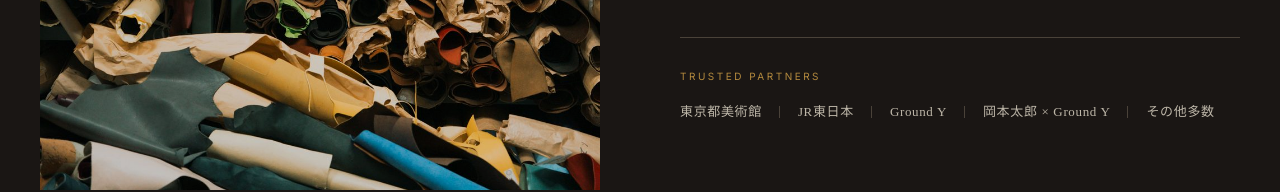
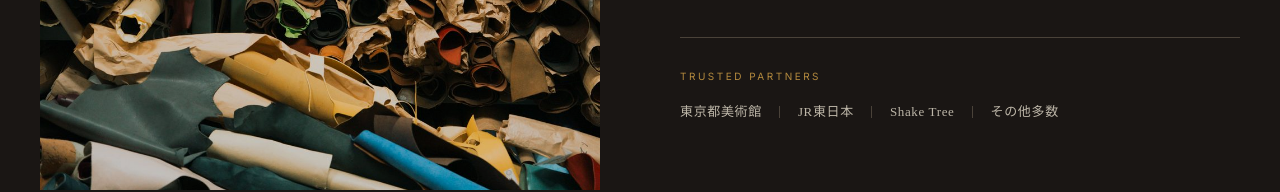
Before and after one commit to kiraxxxxxx/nomunomono-lp, a plain HTML site: page index.html in a window 1280 px wide. Shown: the part 3105-3297 px from the top of the page. Drawn offline with nearby package versions, Linux system fonts and the light colour scheme; a web font is replaced by a local one.

Commit message:
Update TRUSTED PARTNERS: remove Ground Y / 岡本太郎 × Ground Y, add Shake Tree

```diff
--- a/index.html
+++ b/index.html
@@ -586,8 +586,7 @@ img{max-width:100%;display:block}
         <div class="factory-partners">
           <span>東京都美術館</span>
           <span>JR東日本</span>
-          <span>Ground Y</span>
-          <span>岡本太郎 × Ground Y</span>
+          <span>Shake Tree</span>
           <span>その他多数</span>
         </div>
       </div>
```
